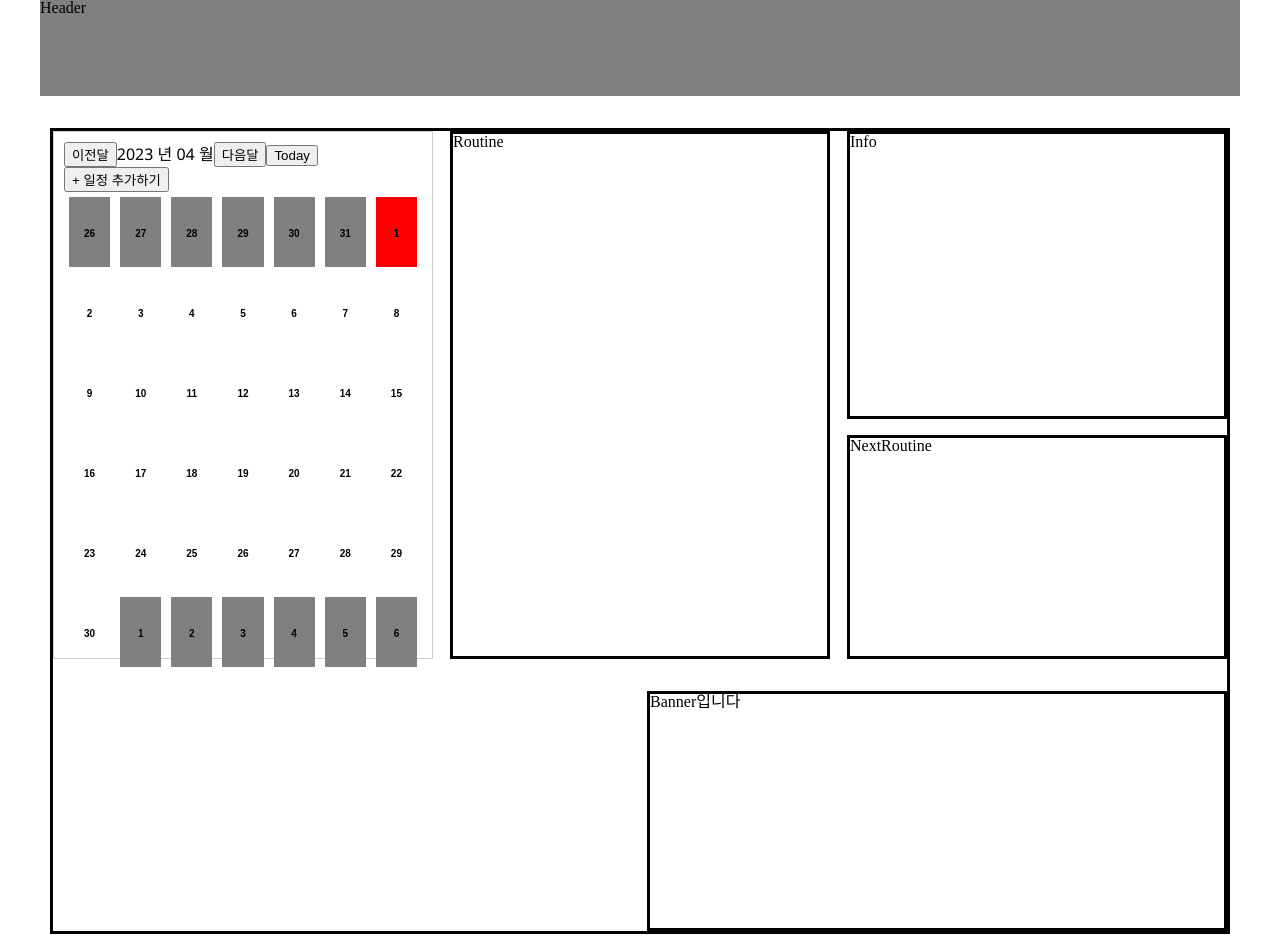
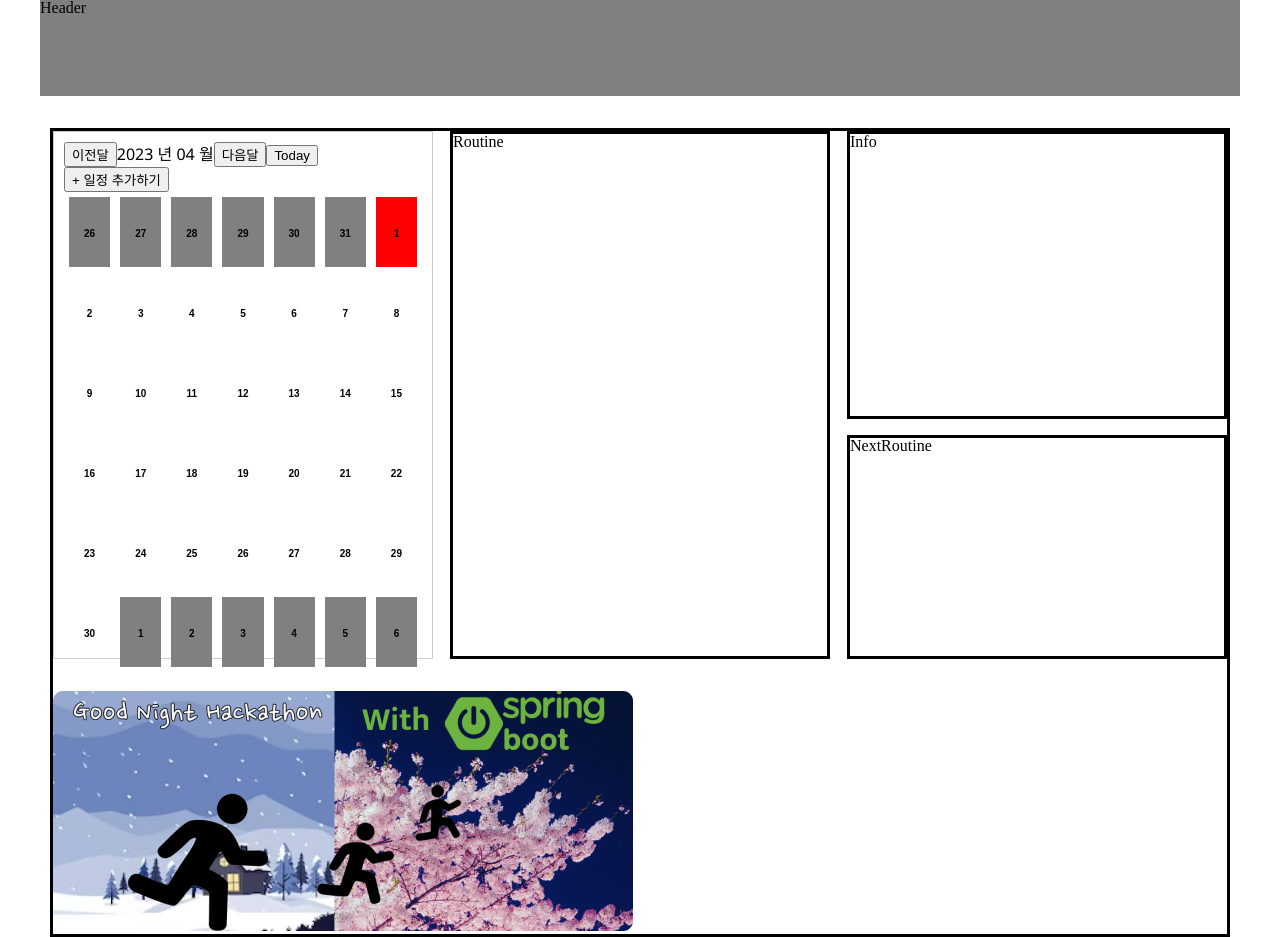
Before and after one commit to Techeer-FM-Studio/frontend, a Next.js app: page / in a window 1280 px wide. Built offline with nearby package versions, Linux system fonts and the light colour scheme.

Commit message:
feat: BannerImage 메인페이지에 띄우기 추가

```diff
--- a/src/components/banner/BannerMainLayout.tsx
+++ b/src/components/banner/BannerMainLayout.tsx
@@ -1,7 +1,17 @@
+import Image from 'next/image';
 import styles from '../../styles/components/banner/BannerMainLayout.module.scss';
+import BannerImage from '../../../public/temp_images/BannerTempImage.png';
 
 const BannerMainLayout = () => {
-  return <div className={styles.bannerMainLayout}>Banner입니다</div>;
+  return (
+    <div className={styles.BannerMainLayout}>
+      <Image
+        src={BannerImage}
+        alt="banner image"
+        className={styles.BannerImage}
+      />
+    </div>
+  );
 };
 
 export default BannerMainLayout;
```
